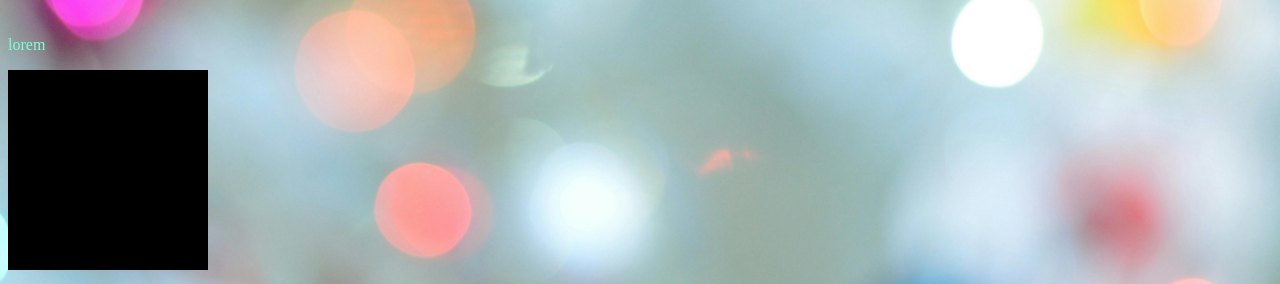
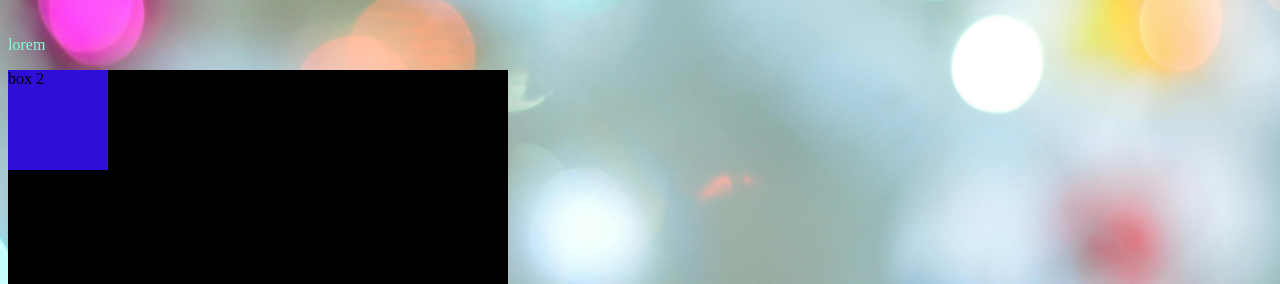
Before and after one commit to faseeh1272/mega-revision-css, a plain HTML site: page index.html in a window 1280 px wide. Shown: the part 488-772 px from the top of the page. Drawn offline with Linux system fonts and the light colour scheme.

Commit message:
transform

```diff
--- a/style.css
+++ b/style.css
@@ -99,13 +99,36 @@ div.display p{
 }
 
 .main{
-    width: 200px;
-    height: 200px;
+    width: 500px;
+    height: 500px;
     background-color: black;
+    position: relative;
+ /* opacity: 0.99; */
+
 }
 
-div.main.box-one{
+ .box-one{
     width: 100px;
     height: 100px;
     background-color: aqua;
+    position: absolute;
+  transform: scale(50px, 20px);
 }
+
+ .box-two{
+    width: 100px;
+    height: 100px;
+    background-color: rgb(45, 15, 216);
+    position: absolute;
+    z-index:9999;
+
+}
+
+/*
+ .box-three{
+    width: 100px;
+    height: 100px;
+    background-color: rgb(216, 96, 17); */
+    /* position: absolute; */
+    /* z-index: 2; */
+/* } */
```
Also changed, not shown: index.html (+1 -0 lines).
